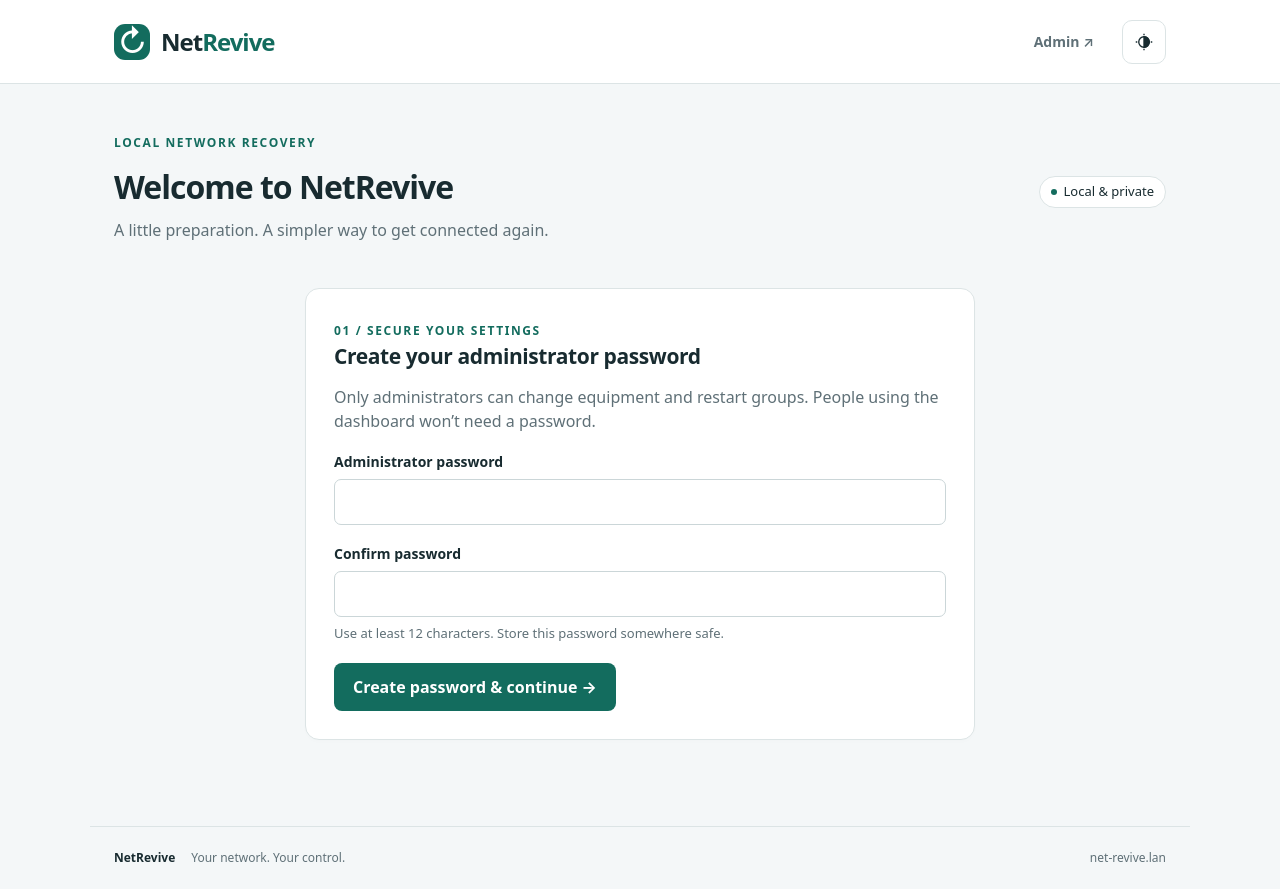
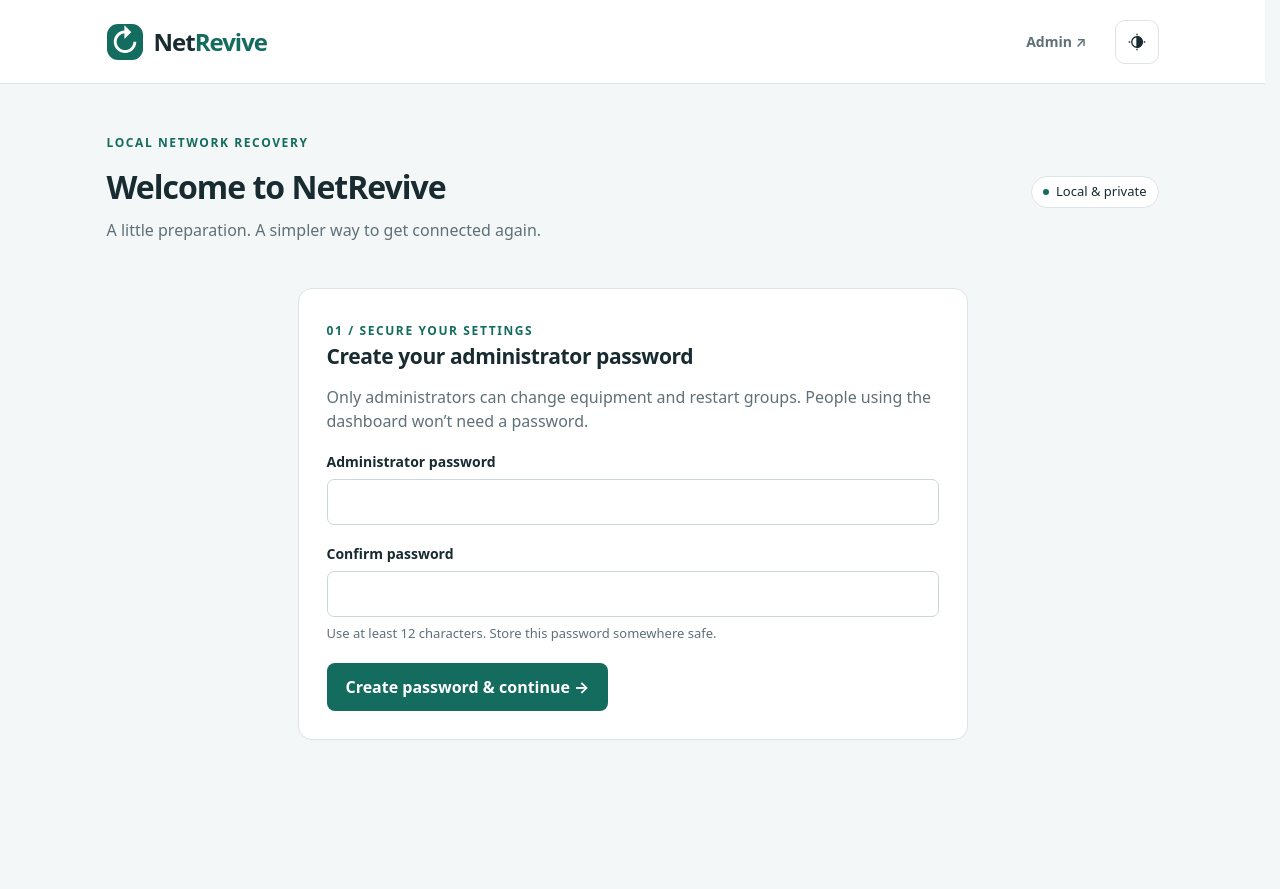
Before and after one commit to pat15312/net-revive, a FastAPI app: page /setup in a window 1280 px wide. After the commit the page ends 740 px from the top, so only its background shows below. Run offline with FastAPI, Linux system fonts and the light colour scheme; data comes from the database, SQL or seed files in the repository; some libraries are stand-ins or nearby versions.

Commit message:
Stabilize admin layout and remove obsolete footer and setup placeholder

```diff
--- a/app/main.py
+++ b/app/main.py
@@ -293,7 +293,6 @@ def create_app(bootstrap=None):
             context={
                 "csrf": request.state.session["csrf"],
                 "title": settings["title"],
-                "hostname": settings["hostname"],
                 "canonical": canonical,
             },
         )
--- a/app/static/app.css
+++ b/app/static/app.css
@@ -1,4 +1,5 @@
 :root {
+  scrollbar-gutter: stable;
   color-scheme: light;
   --ink: #182b30;
   --muted: #5f7077;
@@ -138,7 +139,6 @@ main {
   max-width: 1100px;
   margin: 0 auto;
   padding: 42px 24px 64px;
-  min-height: calc(100vh - 165px);
 }
 .page-heading {
   display: flex;
@@ -284,6 +284,9 @@ p {
   justify-content: space-between;
   gap: 16px;
   margin: 32px 0 16px;
+}
+.panel > .section-head:first-child {
+  margin-top: 0;
 }
 .section-head h2 {
   margin: 0;
@@ -437,23 +440,6 @@ p {
 .badge.timed_out {
   color: var(--amber);
   background: var(--warning-bg);
-}
-footer {
-  max-width: 1100px;
-  margin: auto;
-  padding: 22px 24px;
-  display: flex;
-  gap: 16px;
-  border-top: 1px solid var(--line);
-  color: var(--muted);
-  font-size: 12px;
-}
-footer span:last-child {
-  margin-left: auto;
-}
-.footer-brand {
-  font-weight: 700;
-  color: var(--ink);
 }
 label {
   display: block;
@@ -754,7 +740,7 @@ th {
     padding: 0 18px;
   }
   .topbar nav {
-    gap: 18px;
+    gap: 20px;
   }
   .brand {
     font-size: 22px;
@@ -796,13 +782,6 @@ th {
   .list-row {
     align-items: flex-start;
     flex-wrap: wrap;
-  }
-  footer {
-    flex-wrap: wrap;
-    font-size: 12px;
-  }
-  footer span:nth-child(2) {
-    display: none;
   }
   .section-head {
     align-items: flex-start;
@@ -891,15 +870,10 @@ th {
 #current-operator {
   overflow-wrap: anywhere;
 }
-@media (max-width: 700px) {
-  .topbar nav {
-    gap: 12px;
-  }
-}
 @media (max-width: 420px) {
   .brand { font-size: 20px; }
   .brand-icon { width: 32px; height: 32px; margin-right: 8px; }
-  .topbar nav { gap: 8px; font-size: 12px; }
+  .topbar nav { gap: 20px; font-size: 12px; }
 }
 
 .admin-heading {
@@ -910,3 +884,7 @@ th {
   margin-bottom: 16px;
 }
 .admin-heading .dashboard-title { margin: 0; }
+
+@supports not (scrollbar-gutter: stable) {
+  html { overflow-y: scroll; }
+}
--- a/app/static/app.js
+++ b/app/static/app.js
@@ -125,7 +125,7 @@ function adminView() {
     (setup
       ? `<div class="actions"><button class="secondary" id="wizard-back" ${wizardStep === 0 ? "disabled" : ""}>← Back</button><button class="primary" id="wizard-next">${wizardStep === 4 ? "Finish setup" : "Continue →"}</button><span class="help">Save your changes before continuing.</span></div>`
       : '');
-  $("#hostname").textContent = config.settings.hostname;
+
   if (!tabs.some((x) => x[0] === pageTab)) pageTab = "general";
   ({
     general: generalView,
@@ -189,12 +189,11 @@ async function reloadConfig() {
 function generalView() {
   const s = config.settings;
   $("#admin-content").innerHTML =
-    `<section class="panel"><h2>A familiar place to reconnect</h2><p>Give your dashboard a title and an easy-to-remember local address.</p><form id="general">${field("Application display title", "title", s.title, "text", 'required maxlength="80"')}${field("Friendly hostname or URL", "hostname", s.hostname, "text", 'required maxlength="253"')}${field("Display timezone", "timezone", s.timezone, "text", 'required list="timezones"')}<datalist id="timezones"><option value="Europe/London"><option value="Etc/UTC"><option value="America/New_York"><option value="America/Los_Angeles"><option value="Europe/Paris"><option value="Asia/Tokyo"><option value="Australia/Sydney"></datalist><div class="notice">Create a DNS record pointing <strong>${esc(s.hostname)}</strong> to the IP address of the NetRevive Docker host. Changing this setting does not create or modify a DNS record.</div><button class="primary" type="submit">Save general settings</button></form></section>`;
+    `<section class="panel"><h2>A familiar place to reconnect</h2><p>Give your dashboard a title and an easy-to-remember local address.</p><form id="general">${field("Application display title", "title", s.title, "text", 'required maxlength="80"')}${field("Friendly hostname or URL", "hostname", s.hostname, "text", 'required maxlength="253"')}${field("Display timezone", "timezone", s.timezone, "text", 'required list="timezones"')}<datalist id="timezones"><option value="Europe/London"><option value="Etc/UTC"><option value="America/New_York"><option value="America/Los_Angeles"><option value="Europe/Paris"><option value="Asia/Tokyo"><option value="Australia/Sydney"></datalist><div class="notice">This stores the preferred site address in page metadata. It does not create DNS records or change the address or port used to reach NetRevive. To use a friendly address, configure it separately in your local DNS and proxy.</div><button class="primary" type="submit">Save general settings</button></form></section>`;
   bindForm("general", async (data) => {
     await api("/api/admin/general", "PUT", data);
     await reloadConfig();
     generalView();
-    $("#hostname").textContent = config.settings.hostname;
     toast("General settings saved.");
   });
 }
@@ -606,7 +605,7 @@ async function refreshDashboard(initial = false) {
         updateButtons();
       });
     }
-    $("#hostname").textContent = data.hostname;
+
     if (!data.operators.some(user => user.name === currentOperator)) {
       currentOperator = "";
     }
--- a/app/templates/index.html
+++ b/app/templates/index.html
@@ -32,30 +32,9 @@
       </nav>
     </header>
     <main id="app">
-      <div class="page-heading">
-        <div>
-          <p class="eyebrow">LOCAL NETWORK RECOVERY</p>
-          <h1>Welcome to NetRevive</h1>
-          <p>A little preparation. A simpler way to get connected again.</p>
-        </div>
-        <span class="pill">Local & private</span>
-      </div>
-      <section class="panel narrow">
-        <span class="step-label">GETTING READY</span>
-        <h2>Set up your recovery controls</h2>
-        <p>
-          Choose your network equipment, add the people who can restart it, and
-          create your first restart group.
-        </p>
-        <p id="loading" role="status">Loading your local configuration…</p>
-      </section>
+      <p id="loading" role="status">Loading NetRevive…</p>
     </main>
     <div id="toast" class="toast" role="status" hidden></div>
-    <footer>
-      <span class="footer-brand">NetRevive</span
-      ><span>Your network. Your control.</span
-      ><span id="hostname">{{ hostname }}</span>
-    </footer>
     <noscript
       ><p class="notice">
         Enable JavaScript to configure NetRevive and use its restart controls.
```
Also changed, not shown: tests/browser/check.cjs (+33 -2 lines).
